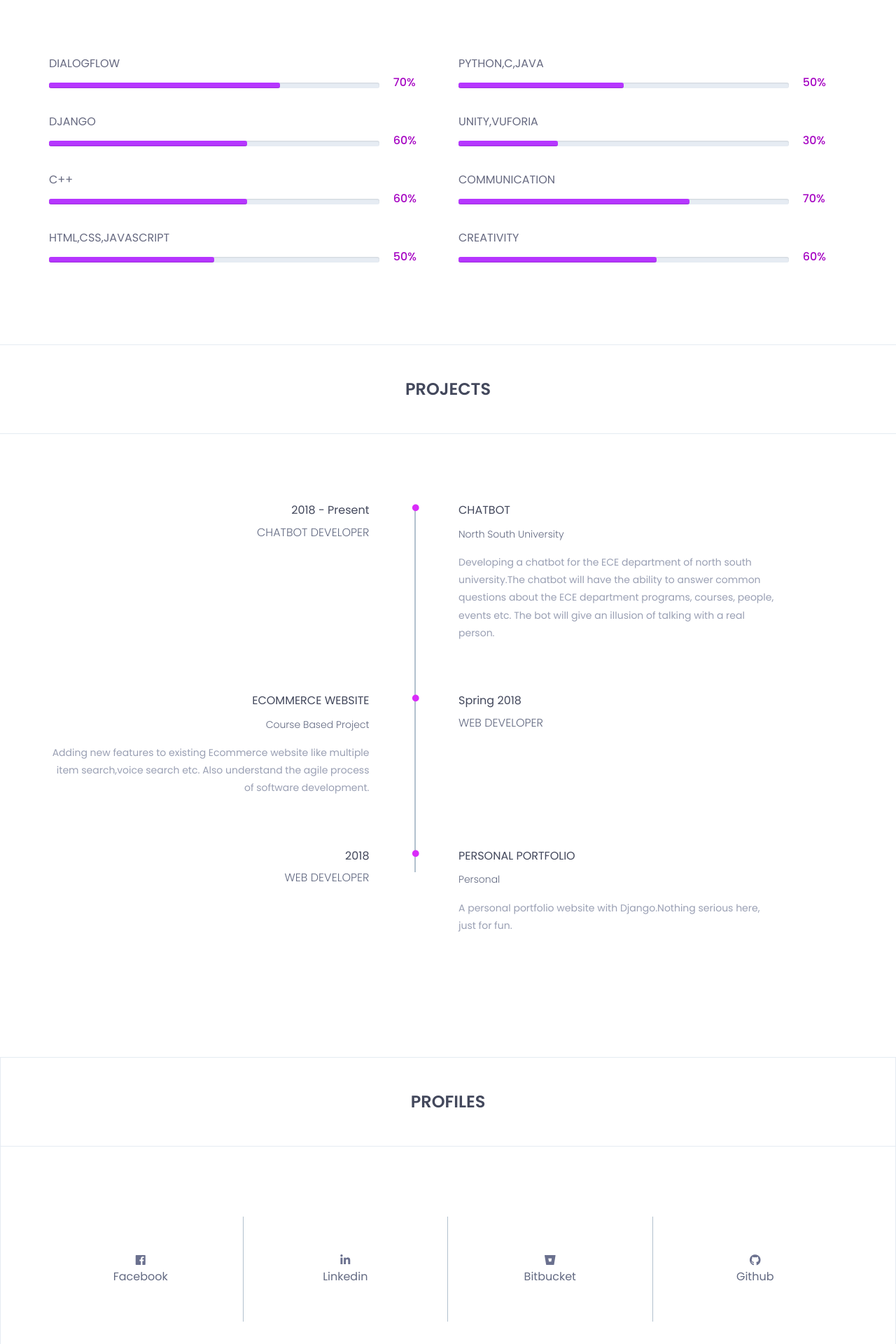
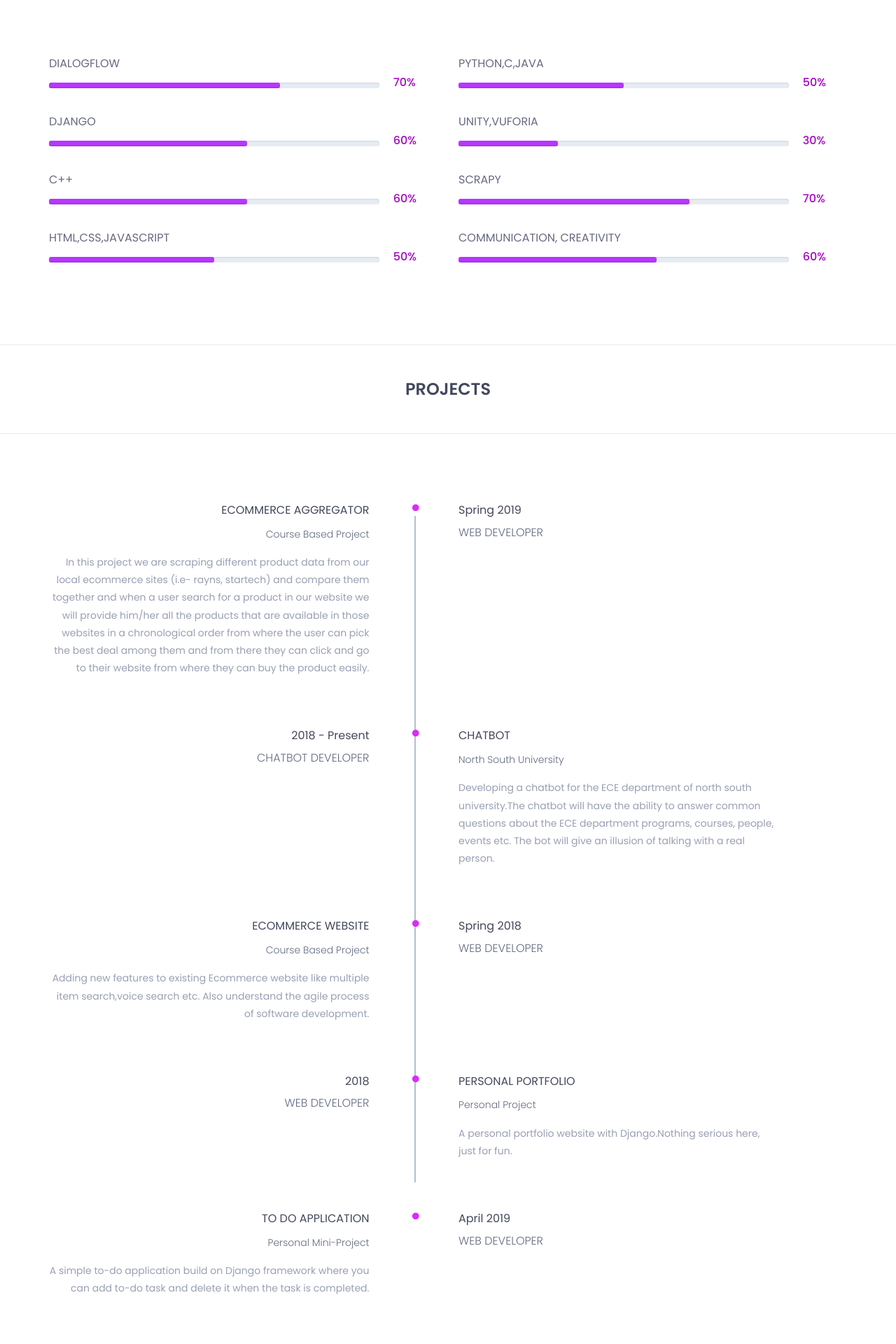
Before and after one commit to shakib500/personal-portfolio, a Django app: page / in a window 1280 px wide. Shown: the part 2298-4218 px from the top of the page at 70% size. Run offline with Django 3.2, Linux system fonts and the light colour scheme; some libraries are stand-ins or nearby versions.

Commit message:
project added

```diff
--- a/templates/home.html
+++ b/templates/home.html
@@ -1,5 +1,6 @@
+{% load staticfiles %}
+
 <!doctype html>
-{% load staticfiles %}
 <html class="no-js" lang="en">
 
     <head>
@@ -312,7 +313,7 @@
 										</div>
 									</div><!-- /.barWrapper -->
 									<div class="barWrapper">
-										<span class="progressText">Communication</span>
+										<span class="progressText">Scrapy</span>
 										<div class="single-progress-txt">
 											<div class="progress ">
 											   <div class="progress-bar" role="progressbar" aria-valuenow="70" aria-valuemin="10" aria-valuemax="100" style="">
@@ -323,7 +324,7 @@
 										</div>
 									</div><!-- /.barWrapper -->
 									<div class="barWrapper">
-										<span class="progressText"> Creativity</span>
+										<span class="progressText">Communication, Creativity</span>
 										<div class="single-progress-txt">
 											<div class="progress ">
 											   <div class="progress-bar" role="progressbar" aria-valuenow="60" aria-valuemin="10" aria-valuemax="100" style="">
@@ -355,6 +356,36 @@
 									<div class="single-timeline-box fix">
 										<div class="row">
 											<div class="col-md-5">
+												<div class="timeline">
+													<div class="timeline-content text-right">
+														<h4 class="title">
+															Ecommerce Aggregator
+														</h4>
+														<h5>Course Based Project</h5>
+														<p class="description">
+                            In this project we are scraping different product data from our local ecommerce sites (i.e- rayns, startech) and compare them together and when a user
+                            search for a product in our website we will provide him/her all the products that are available in those websites in a chronological order from where
+                            the user can pick the best deal among them and from there they can click and go to their website from where they can buy the product easily.
+														</p>
+													</div><!--/.timeline-content-->
+												</div><!--/.timeline-->
+											</div><!--/.col-->
+											<div class="col-md-offset-1 col-md-5 experience-time-main">
+												<div class="experience-time">
+													<h2>
+														<span><i class="fa fa-circle" aria-hidden="true"></i></span>
+														Spring 2019
+													</h2>
+													<h3>web developer</h3>
+												</div><!--/.experience-time-->
+											</div><!--/.col-->
+										</div>
+									</div><!--/.single-timeline-box-->
+								</li>
+								<li>
+                  <div class="single-timeline-box fix">
+                    <div class="row">
+                      <div class="col-md-5">
                         <div class="experience-time text-right">
                           <h2>2018 - Present</h2>
                           <h3>chatbot developer</h3>
@@ -381,14 +412,6 @@
 								<li>
 									<div class="single-timeline-box fix">
 										<div class="row">
-											<div class="col-md-offset-1 col-md-5 experience-time-responsive">
-												<div class="experience-time">
-													<h2>
-														<span><i class="fa fa-circle" aria-hidden="true"></i></span>
-														2016 - 2018
-													</h2>
-												</div><!--/.experience-time-->
-											</div><!--/.col-->
 											<div class="col-md-5">
 												<div class="timeline">
 													<div class="timeline-content text-right">
@@ -406,7 +429,7 @@
 												<div class="experience-time">
 													<h2>
 														<span><i class="fa fa-circle" aria-hidden="true"></i></span>
-														spring 2018
+														Spring 2018
 													</h2>
 													<h3>web developer</h3>
 												</div><!--/.experience-time-->
@@ -431,7 +454,7 @@
 															<span><i class="fa fa-circle" aria-hidden="true"></i></span>
 														personal portfolio
 														</h4>
-														<h5>personal</h5>
+														<h5>personal project</h5>
 														<p class="description">
 															A personal portfolio website with Django.Nothing serious here, just for fun.
 														</p>
@@ -441,6 +464,35 @@
 										</div>
 									</div><!--/.single-timeline-box-->
 								</li>
+                <li>
+									<div class="single-timeline-box fix">
+										<div class="row">
+											<div class="col-md-5">
+												<div class="timeline">
+													<div class="timeline-content text-right">
+														<h4 class="title">
+															To Do Application
+														</h4>
+														<h5>Personal Mini-Project</h5>
+														<p class="description">
+														 A simple to-do application build on Django framework where you can add to-do task and delete it when the task is completed.
+														</p>
+													</div><!--/.timeline-content-->
+												</div><!--/.timeline-->
+											</div><!--/.col-->
+											<div class="col-md-offset-1 col-md-5 experience-time-main">
+												<div class="experience-time">
+													<h2>
+														<span><i class="fa fa-circle" aria-hidden="true"></i></span>
+														April 2019
+													</h2>
+													<h3>web developer</h3>
+												</div><!--/.experience-time-->
+											</div><!--/.col-->
+										</div>
+									</div><!--/.single-timeline-box-->
+								</li>
+
 
 							</ul>
 						</div><!--.main-timeline-->
```
Also changed, not shown: README.md, contact/migrations/0002_auto_20190412_2130.py (added), db.sqlite3, 1 other file. Lines whose indentation alone changed are shown as unchanged.
